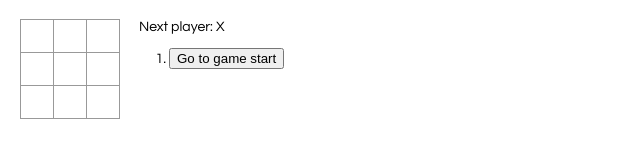
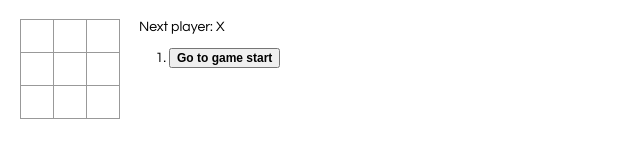
Before and after one commit to leizhangcnnz/reactjs-tic-tac-toe, a React app: page / in a window 1280 px wide. Shown: the full height of the page, 0-640 px from the left. Built offline with nearby package versions, Linux system fonts and the light colour scheme.

Commit message:
Bold the currently selected item in the move list

```diff
--- a/src/index.css
+++ b/src/index.css
@@ -48,3 +48,7 @@ ol, ul {
 .game-info {
   margin-left: 20px;
 }
+
+.bold-button {
+  font: bold 12px Arial, sans-serif;
+}
--- a/src/index.js
+++ b/src/index.js
@@ -40,6 +40,17 @@ class Board extends React.Component {
         </div>
       </div>
     );
+  }
+}
+
+class Button extends React.Component {
+  render() {
+    return (<button
+      onClick={() => this.props.onClick()}
+      class={this.props.className}
+    >
+    {this.props.value}
+    </button>);
   }
 }
 
@@ -99,7 +110,7 @@ class Game extends React.Component {
       const desc = step ? 'Go to step #' + step + calculateLocation(position) : 'Go to game start';
       return (
         <li key={step}>
-          <button onClick={() => this.jumpTo(step)}>{desc}</button>
+          <Button value={desc} onClick={() => this.jumpTo(step)} className={step === this.state.stepNumber ? "bold-button" : ""} />
         </li>
       );
     });
```
